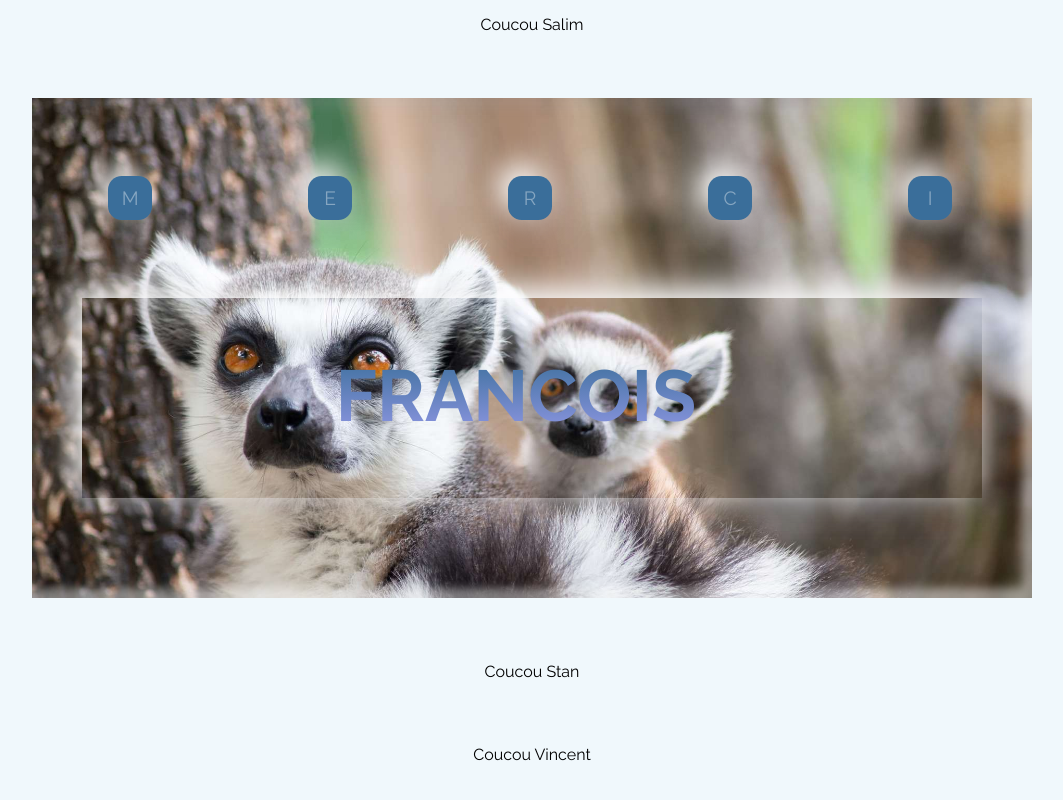
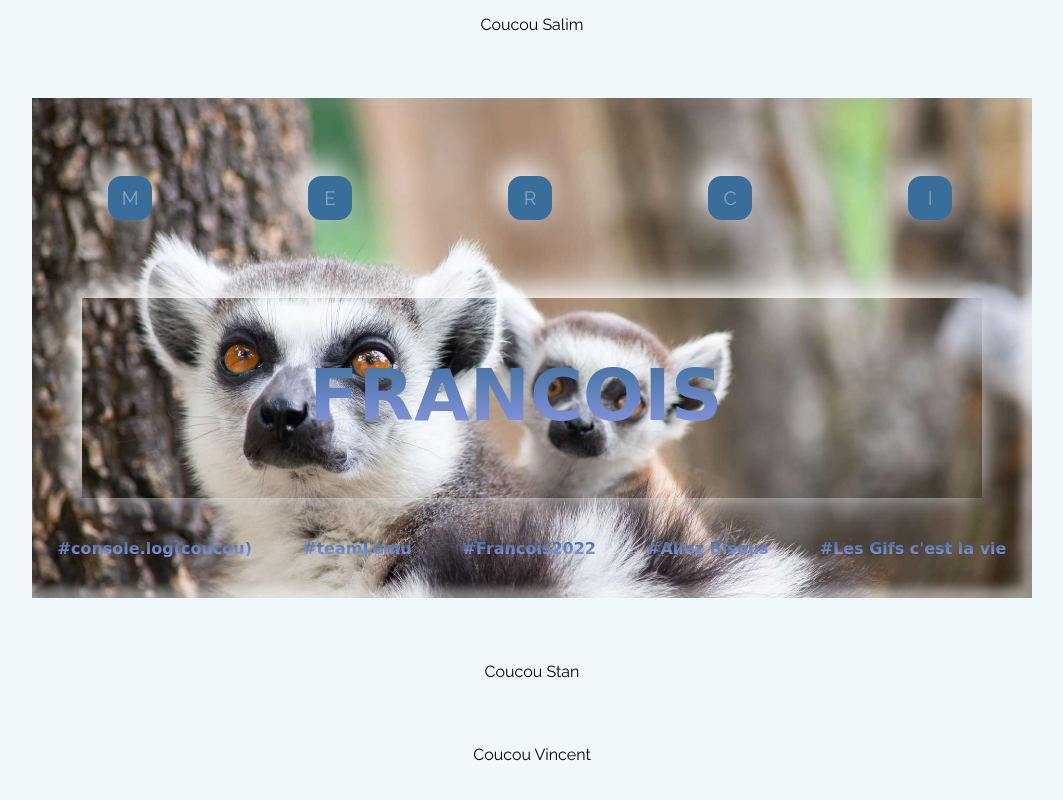
Before and after one commit to nono-web/merci-francois, a React (Create React App) app: page / in a window 1280 px wide. Shown: the part 2457-3257 px from the top of the page, without its empty margins (108-1171 px from the left). Built offline with nearby package versions, Linux system fonts and the light colour scheme.

Commit message:
last version

```diff
--- a/src/components/Sandra/Sandra.css
+++ b/src/components/Sandra/Sandra.css
@@ -47,9 +47,13 @@
     color: #3a6e9a;
   }
 
+  50% {
+    border-radius: 25%;
+  }
+
   to {
     margin-left: 0%;
-    border-radius: 0%;
+    border-radius: 5%;
   }
 }
 
@@ -75,6 +79,7 @@
 }
 
 .titlefr {
+  font-family: Comic Sans MS;
   font-size: 72px;
   background: -webkit-linear-gradient(#3a6e9a, #9198e5);
   -webkit-background-clip: text;
@@ -98,3 +103,21 @@
     margin-top: 0px;
   }
 }
+
+.sign{
+  grid-column: 1 / span 2;
+  grid-row: 3;
+  display: flex;
+  justify-content: space-around;
+  align-items: center;
+}
+
+.signconsole{
+  font-family: Comic Sans MS;
+  font-weight:bolder;
+  background: -webkit-linear-gradient(#3a6e9a, #9198e5);
+  -webkit-background-clip: text;
+  -webkit-text-fill-color: transparent;
+  grid-column: 2;
+  grid-row: 1 ;
+}
--- a/src/components/Sandra/Sandra.jsx
+++ b/src/components/Sandra/Sandra.jsx
@@ -17,6 +17,13 @@ const Sandra = () => {
                    <h1 className='titlefr'>FRANCOIS</h1>
                 </div>
             </div>
+            <div className='sign'>
+                <p className='signconsole'>#console.log(coucou)</p>
+                <p className='signconsole'>#teamLému</p>
+                <p className='signconsole'>#Francois2022</p>
+                <p className='signconsole'>#Allez Bisous</p>
+                <p className='signconsole'>#Les Gifs c'est la vie</p>
+            </div>
       </div>
     )
 }
```
